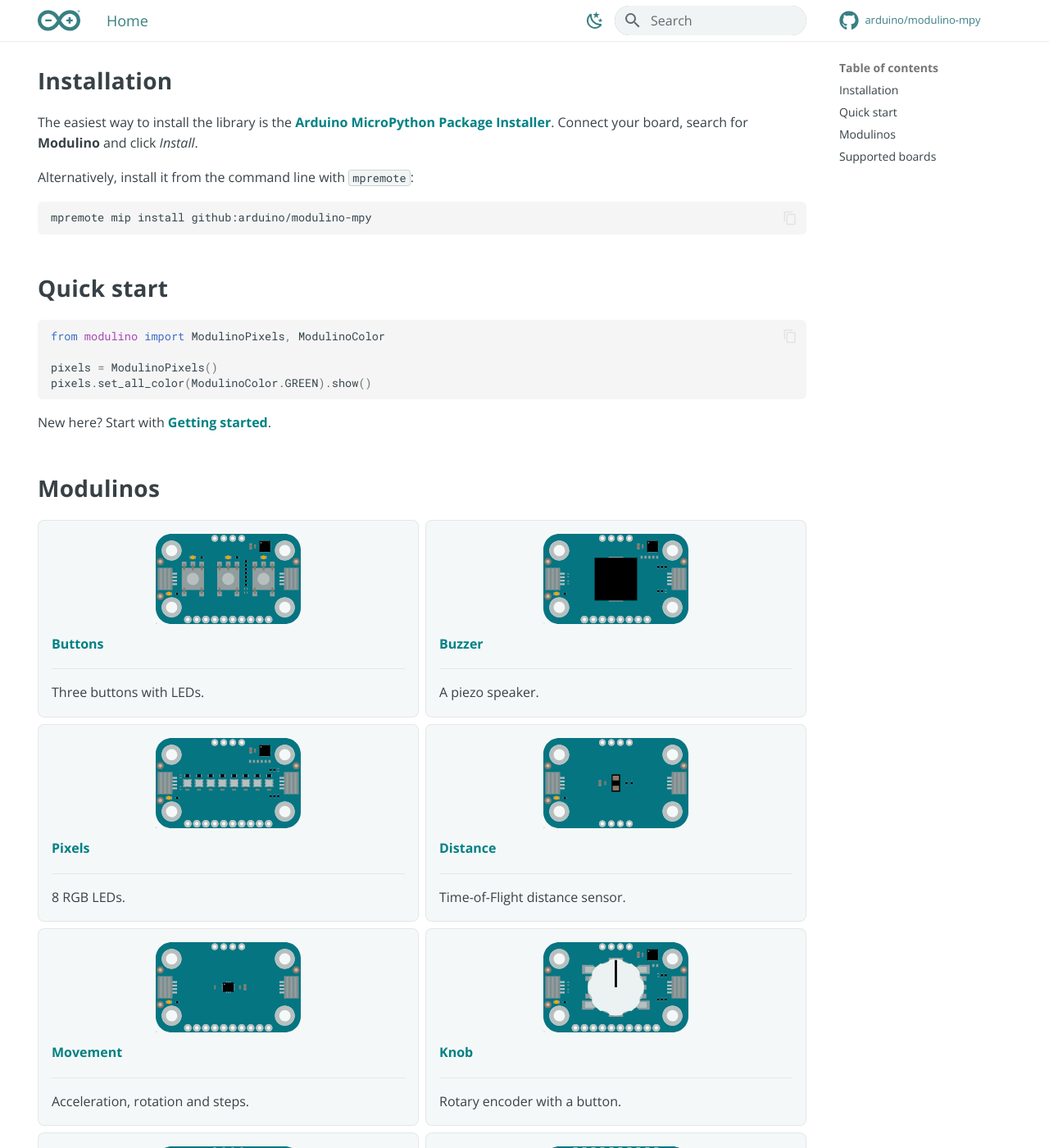
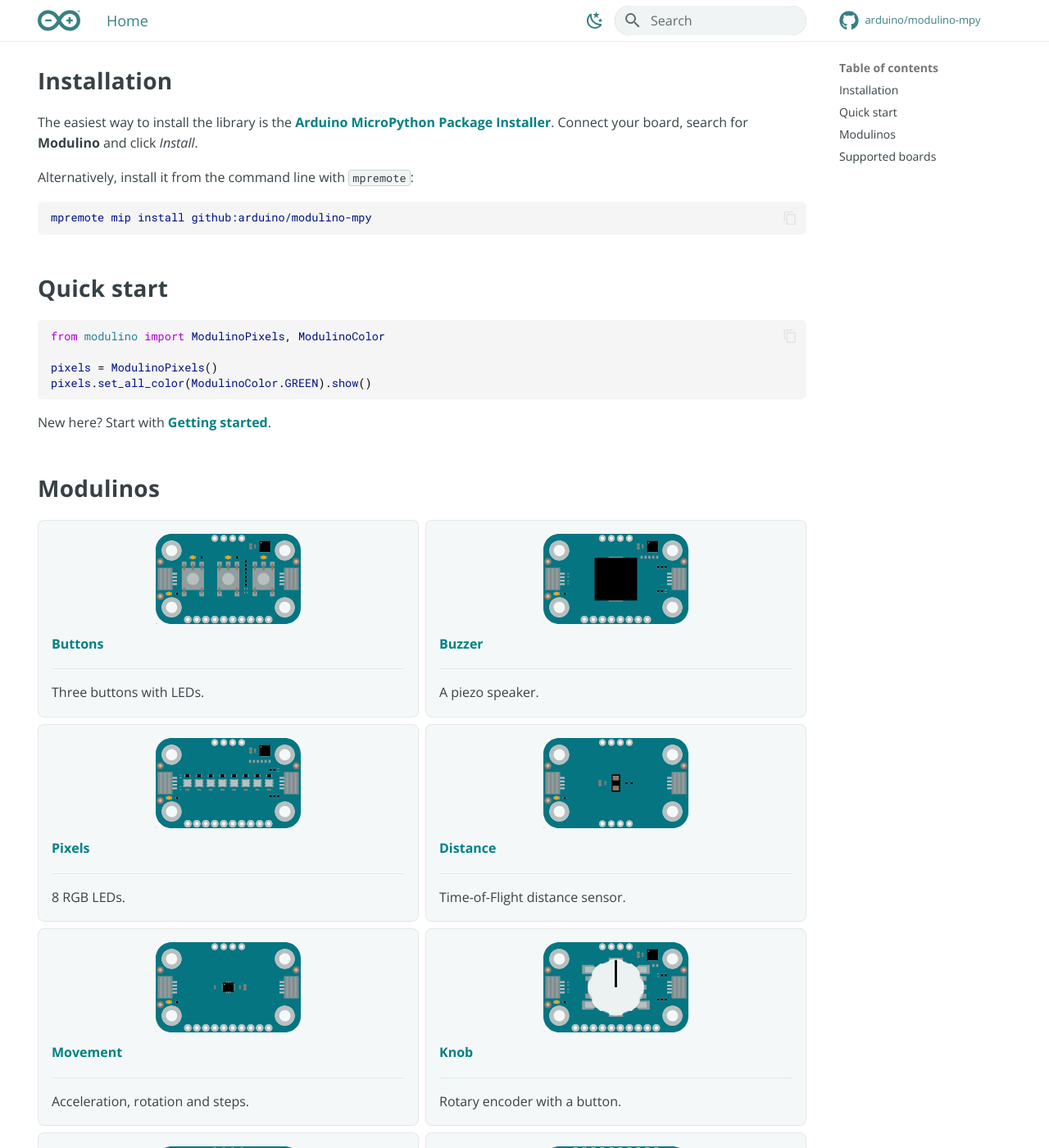
Before and after one commit to arduino/arduino-modulino-mpy, an MkDocs documentation site: the page built from docs/index.md, in a window 1280 px wide and 1400 px high, scrolled down 391 px. Shown: the whole window at 82% size. Built offline with MkDocs 1.6.1 and Material for MkDocs 9.7.7, drawn with Linux system fonts in a browser that asks for light colours; comment, search, counter and statistics services are not loaded.

Commit message:
Adjust syntax highlighting

```diff
--- a/docs/stylesheets/extra.css
+++ b/docs/stylesheets/extra.css
@@ -81,7 +81,7 @@
 }
 [data-md-color-scheme="slate"] {
   --table-border-color: #434f54;
-  --table-header-bg: #2a2a2a;
+  --table-header-bg: #2f383c;
   --table-stripe-bg: #171e21;
 }
 .md-typeset table:not([class]) {
@@ -116,14 +116,12 @@
 :root {
   --arduino-heading-color: #374146;
   --arduino-text-color: #374146;
-  --arduino-lead-color: #5d6a6b;
   --arduino-code-bg: rgba(173, 184, 184, .15);
   --arduino-code-border: #c9d2d2;
 }
 [data-md-color-scheme="default"] { --md-typeset-color: var(--arduino-text-color); }
 [data-md-color-scheme="slate"] {
   --arduino-heading-color: #ffffff;
-  --arduino-lead-color: #c9d2d2;
   --arduino-code-border: #434f54;
 }
 
@@ -138,8 +136,6 @@
 .md-typeset h3 { font-size: 1rem; line-height: 1.5; }
 .md-typeset h4 { font-size: .8rem; line-height: 1.7; }
 
-/* 3: intro paragraphs in secondary grey */
-.md-typeset .lead { color: var(--arduino-lead-color); }
 
 /* 4: semibold links (not inside code) */
 .md-typeset a { font-weight: 600; }
@@ -172,3 +168,51 @@
 :root { --card-bg: #f5f8f8; }
 [data-md-color-scheme="slate"] { --card-bg: #2c3437; }
 .md-typeset .grid.cards > ul > li { background-color: var(--card-bg); }
+
+
+/* ---------- Code highlighting: VS Code default colours ----------
+   Light+ in light mode, Dark+ in dark mode. Backgrounds stay as they are. */
+[data-md-color-scheme="default"] {
+  --md-code-fg-color: #001080;
+  --md-code-hl-keyword-color: #af00db;
+  --md-code-hl-constant-color: #795e26;      /* built-ins like print, range */
+  --md-code-hl-function-color: #267f99;      /* class and module names */
+  --md-code-hl-string-color: #a31515;
+  --md-code-hl-number-color: #098658;
+  --md-code-hl-comment-color: #6e7781;
+  --md-code-hl-name-color: #001080;          /* variables and parameters */
+  --md-code-hl-operator-color: #000000;
+  --md-code-hl-punctuation-color: #000000;
+  --md-code-hl-special-color: #ee0000;
+  --md-code-hl-generic-color: #6e7781;
+  --md-code-hl-variable-color: #001080;
+  --vscode-function-def-color: #795e26;
+  --vscode-constant-color: #0000ff;
+}
+[data-md-color-scheme="slate"] {
+  --md-code-fg-color: #9cdcfe;
+  --md-code-hl-keyword-color: #c586c0;
+  --md-code-hl-constant-color: #dcdcaa;
+  --md-code-hl-function-color: #4ec9b0;
+  --md-code-hl-string-color: #ce9178;
+  --md-code-hl-number-color: #b5cea8;
+  --md-code-hl-comment-color: #939ca6;
+  --md-code-hl-name-color: #9cdcfe;
+  --md-code-hl-operator-color: #d4d4d4;
+  --md-code-hl-punctuation-color: #d4d4d4;
+  --md-code-hl-special-color: #d7ba7d;
+  --md-code-hl-generic-color: #939ca6;
+  --md-code-hl-variable-color: #9cdcfe;
+  --vscode-function-def-color: #dcdcaa;
+  --vscode-constant-color: #569cd6;
+}
+/* Function definitions (the highlighter groups them with class names) */
+.md-typeset .highlight .nf, .md-typeset .highlight .fm { color: var(--vscode-function-def-color); }
+/* True, False, None and self in blue */
+.md-typeset .highlight .kc, .md-typeset .highlight .bp { color: var(--vscode-constant-color); }
+/* and, or, not, in as keywords */
+.md-typeset .highlight .ow { color: var(--md-code-hl-keyword-color); }
+/* Types in API signatures (int, bool, ...) coloured like classes */
+.md-typeset .doc-signature .nb { color: var(--md-code-hl-function-color); }
+/* Inline code in text keeps the normal text colour */
+.md-typeset :not(pre) > code:not(.doc-symbol):not(.highlight) { color: var(--md-typeset-color); }
```
